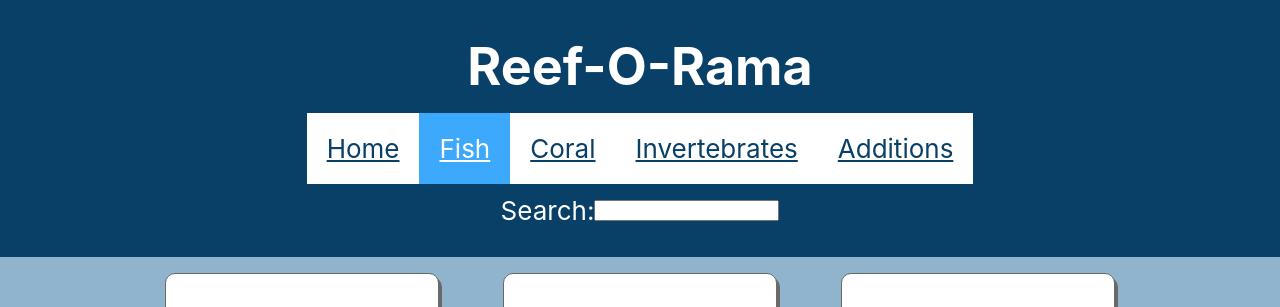
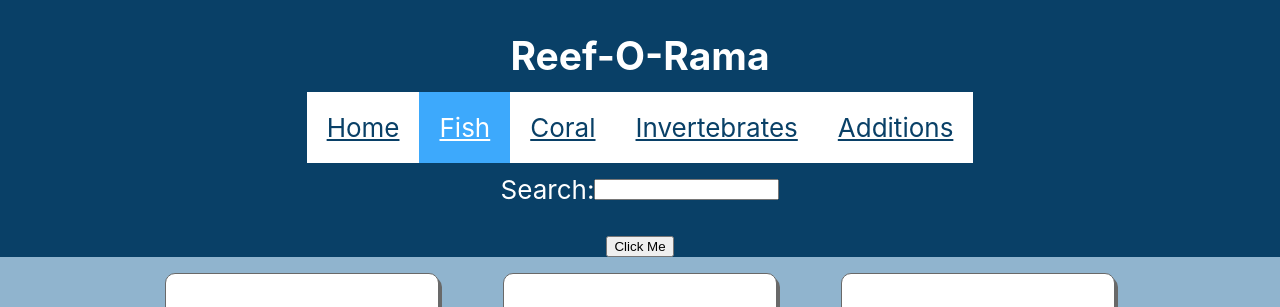
Before and after one commit to storynickolas/beginner-reef, a React (Create React App) app: page /fish in a window 1280 px wide. Shown: the top 307 px of the page. Built offline with nearby package versions, Linux system fonts and the light colour scheme; data requests are answered from the project's data file.

Commit message:
Fix duplicate wish on page change

```diff
--- a/src/App.js
+++ b/src/App.js
@@ -13,7 +13,9 @@ function App() {
   const [search, setSearch] = useState('')
 
   function addWish(newWish) {
-    if(wish.indexOf(newWish) === -1) {
+    if(wish.some(item => item.name === newWish.name)){
+      console.log("Object found inside the array.");
+    } else{
       setWish([...wish, newWish])
     }
   }
@@ -38,9 +40,11 @@ function App() {
     <div className="App">
        <BrowserRouter>
       <header className="App-header">
-        <h1>Reef-O-Rama</h1>
+        <h2>Reef-O-Rama</h2>
+
         <NavBar clearSearch={clearSearch}/>
         <Search handleSearch={handleSearch}/>
+        <button onClick={() => console.log(wish)}>Click Me</button>
       </header>
       <WishList wish={wish} removeWish={removeWish}/>
         <Switch>
--- a/src/Components/Wishlist.js
+++ b/src/Components/Wishlist.js
@@ -18,9 +18,9 @@ function WishList({wish, removeWish}) {
   return (
     <div className={displayWish()}>
       {hide ?
-      <h1>Your Wish List <button onClick={() => setHide(!hide)}><i class="arrow down"></i></button></h1>
+      <h1>Your Wish List <button onClick={() => setHide(!hide)}><i className="arrow down"></i></button></h1>
       :
-      <h1>Your Wish List <button onClick={() => setHide(!hide)}><i class="arrow up"></i></button></h1>
+      <h1>Your Wish List <button onClick={() => setHide(!hide)}><i className="arrow up"></i></button></h1>
     }
       <div className='wishlist'>
         {wish.map((item) =>
```
